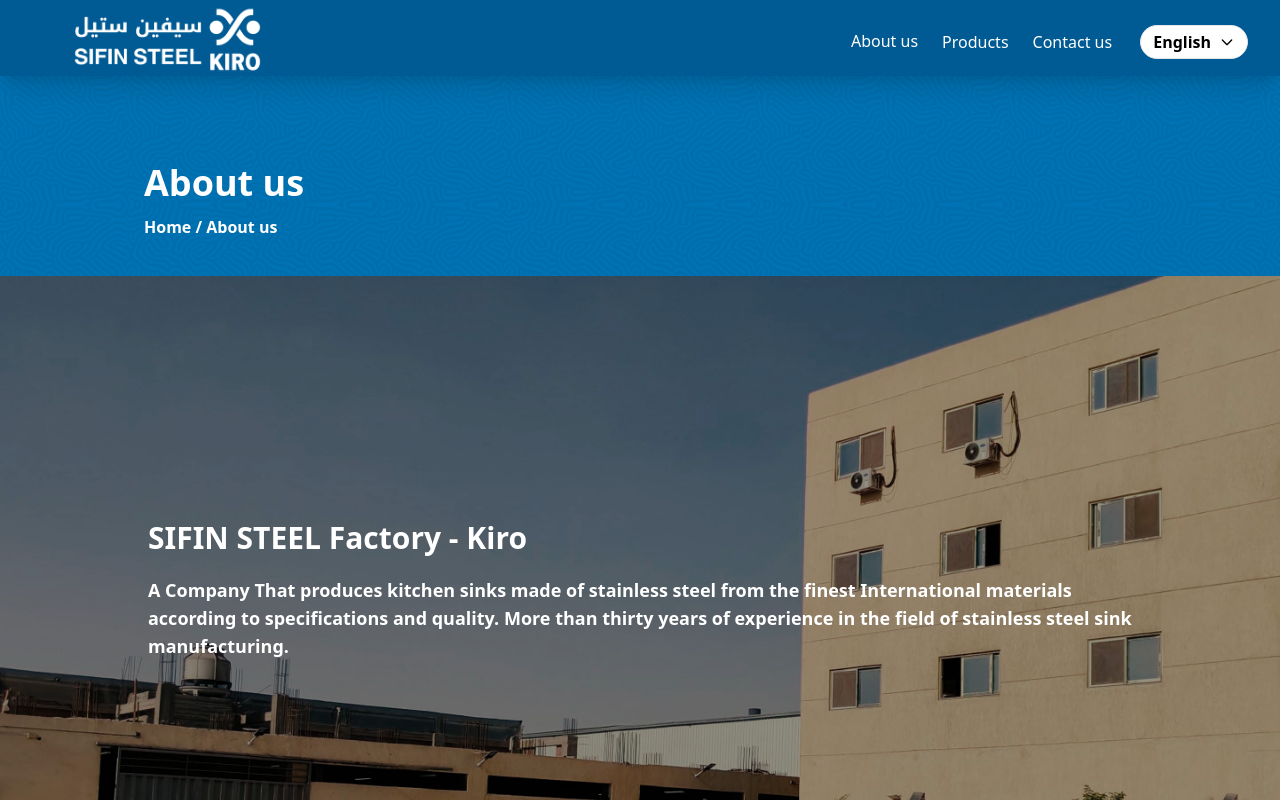
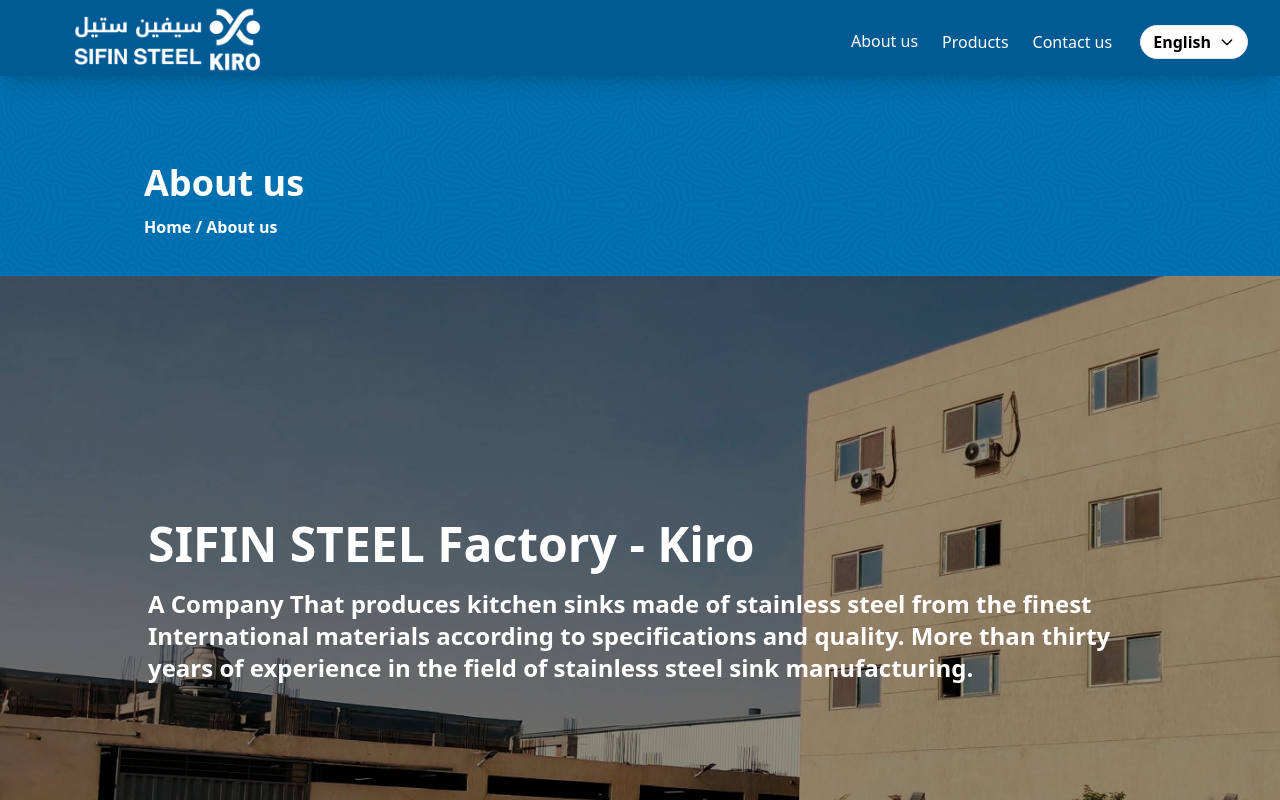
Before and after one commit to saifrafathassan/work, a React (Vite) app: page /About in a window 1280 px wide. Shown: the top 800 px of the page. Built offline with nearby package versions, Linux system fonts and the light colour scheme.

Commit message:
about text

```diff
--- a/src/pages/about/section1.jsx
+++ b/src/pages/about/section1.jsx
@@ -43,14 +43,14 @@
           transition={{ duration: 1, ease: 'easeOut' }}
         >
           <motion.h1
-            className="text-1xl sm:md:text-3xl font-semibold"
+            className="text-1xl sm:md:text-5xl font-semibold"
             variants={textVariants}
             transition={{ duration: 1.2, delay: 0.2 }}
           >
             {t('abouth')}
           </motion.h1>
           <motion.p
-            className="text-base w-[300px] sm:pt-5 sm:md:text-lg font-semibold md:w-full lg:w-[1000px]"
+            className="text-base w-[300px] sm:pt-5 sm:md:text-2xl font-semibold md:w-full lg:w-[1000px]"
             variants={textVariants}
             transition={{ duration: 1.4, delay: 0.4 }}
           >
```
